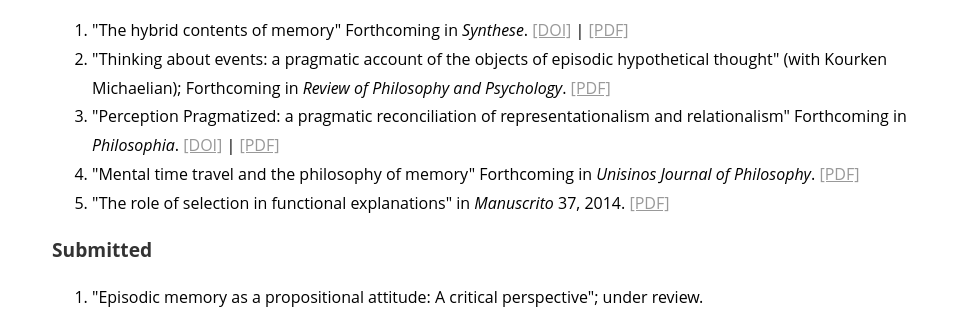
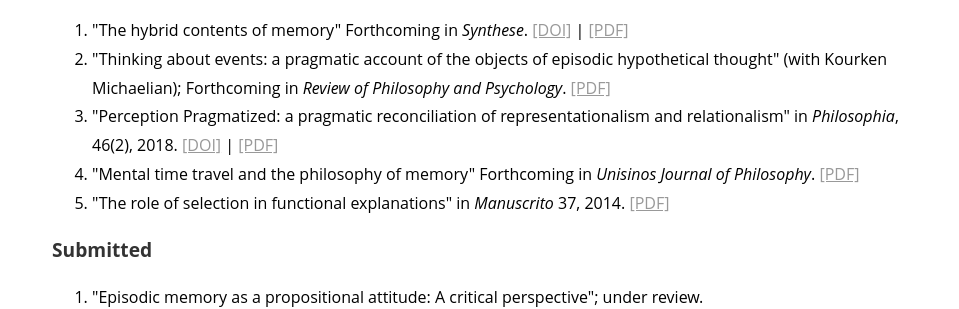
Before and after one commit to andresantanna/andresantanna.github.io, a Jekyll site: the page built from research.html, in a window 1280 px wide. Shown: the part 638-947 px from the top of the page, without its empty margins (160-1119 px from the left). Built offline with Jekyll 4.4.1, drawn with Linux system fonts in a browser that asks for light colours; comment, search, counter and statistics services are not loaded.

Commit message:
Update research.html

```diff
--- a/research.html
+++ b/research.html
@@ -21,7 +21,7 @@
 <ol type="1">
 	<li>"The hybrid contents of memory" Forthcoming in <i>Synthese</i>. <a href="https://doi.org/10.1007/s11229-018-1753-4"><u>[DOI]</u></a> | <a href="/hybrid-contents.pdf"><u>[PDF]</u></a></li>
 	<li>"Thinking about events: a pragmatic account of the objects of episodic hypothetical thought" (with Kourken Michaelian); Forthcoming in <i>Review of Philosophy and Psychology</i>. <a href="/eht-pragmatism-final.pdf"><u>[PDF]</u></a></li>
-	<li>"Perception Pragmatized: a pragmatic reconciliation of representationalism and relationalism" Forthcoming in <i>Philosophia</i>. <a href="https://doi.org/10.1007/s11406-017-9919-8"><u>[DOI]</u></a> | <a href="/perception-pragmatized.pdf"><u>[PDF]</u></a></li>
+	<li>"Perception Pragmatized: a pragmatic reconciliation of representationalism and relationalism" in <i>Philosophia</i>, 46(2), 2018. <a href="https://doi.org/10.1007/s11406-017-9919-8"><u>[DOI]</u></a> | <a href="/perception-pragmatized.pdf"><u>[PDF]</u></a></li>
 	<li>"Mental time travel and the philosophy of memory" Forthcoming in <i>Unisinos Journal of Philosophy</i>. <a href="/memory-mtt.pdf"><u>[PDF]</u></a></li>
 	<li>"The role of selection in functional explanations" in <i>Manuscrito</i> 37, 2014. <a href="http://www.scielo.br/pdf/man/v37n2/0100-6045-man-2014005000001.pdf"><u>[PDF]</u></a></li>
 </ol>
```
